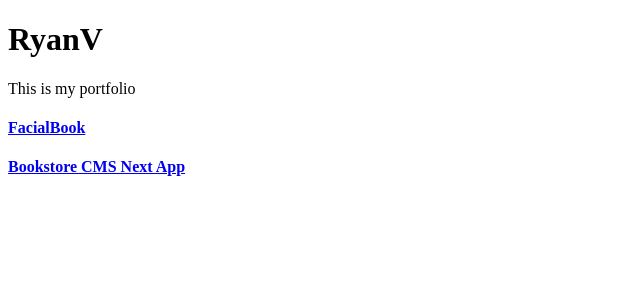
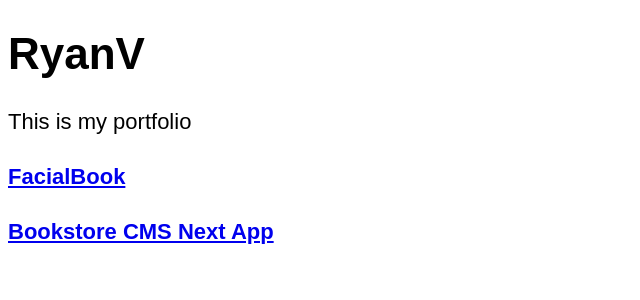
Before and after one commit to rvvergara/my-portfolio, a Next.js app: page / in a window 1280 px wide. Shown: the top 300 px of the page, without its empty margins (0-640 px from the left). Built offline with nearby package versions, Linux system fonts and the light colour scheme.

Commit message:
Use Layout for index and [title] pages

```diff
--- a/pages/index.js
+++ b/pages/index.js
@@ -1,6 +1,8 @@
 import ProjectList from '../components/ProjectList';
+import Layout from '../components/Layout';
 
 const Index = () => (
+  <Layout title="Home">
     <div>
       <h1>
         RyanV
@@ -10,5 +12,6 @@ const Index = () => (
       </div>
       <ProjectList />
     </div>
+  </Layout>
 );
 export default Index;
--- a/pages/projects/[title].js
+++ b/pages/projects/[title].js
@@ -1,9 +1,12 @@
 import PropTypes from 'prop-types';
 import projects from '../../data/projects';
 import Project from '../../components/Project';
+import Layout from '../../components/Layout';
 
 const ProjectPage = ({ project }) => (
-  <Project project={project} />
+  <Layout title={project.title}>
+    <Project project={project} />
+  </Layout>
 );
 
 ProjectPage.getInitialProps = ({ query }) => {
--- a/styles/main.scss
+++ b/styles/main.scss
@@ -1,6 +1,2 @@
 @import './base/settings';
 @import './base/base';
-
-body {
-  background: green
-}
```
Lines whose indentation alone changed are shown as unchanged.
